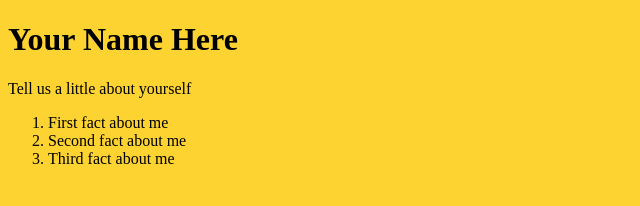
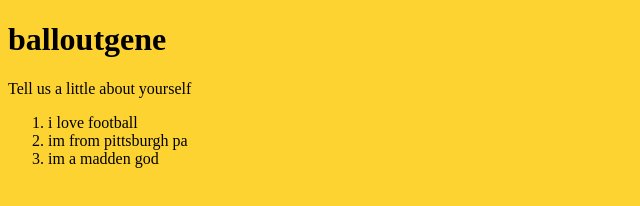
Before and after one commit to balloutgene/balloutgene.github.io, a plain HTML site: page index.html in a window 1280 px wide. Shown: the whole page, without its empty margins (0-640 px from the left). Drawn offline with Linux system fonts and the light colour scheme.

Commit message:
Update index.html

```diff
--- a/index.html
+++ b/index.html
@@ -4,12 +4,11 @@
 <link rel="stylesheet" href="/static/css/myCSS.css">
 </head>
 <body>
-<h1>Your Name Here</h1>
+<h1>balloutgene</h1>
   <p>Tell us a little about yourself</p>
   <ol>
-    <li>First fact about me</li>
-    <li>Second fact about me</li>
-    <li>Third fact about me</li>
-  </ol>
+    <li>i love football </li>
+    <li>im from pittsburgh pa </li>
+    <li>im a madden god </ol>
 </body>
 </html>
```
